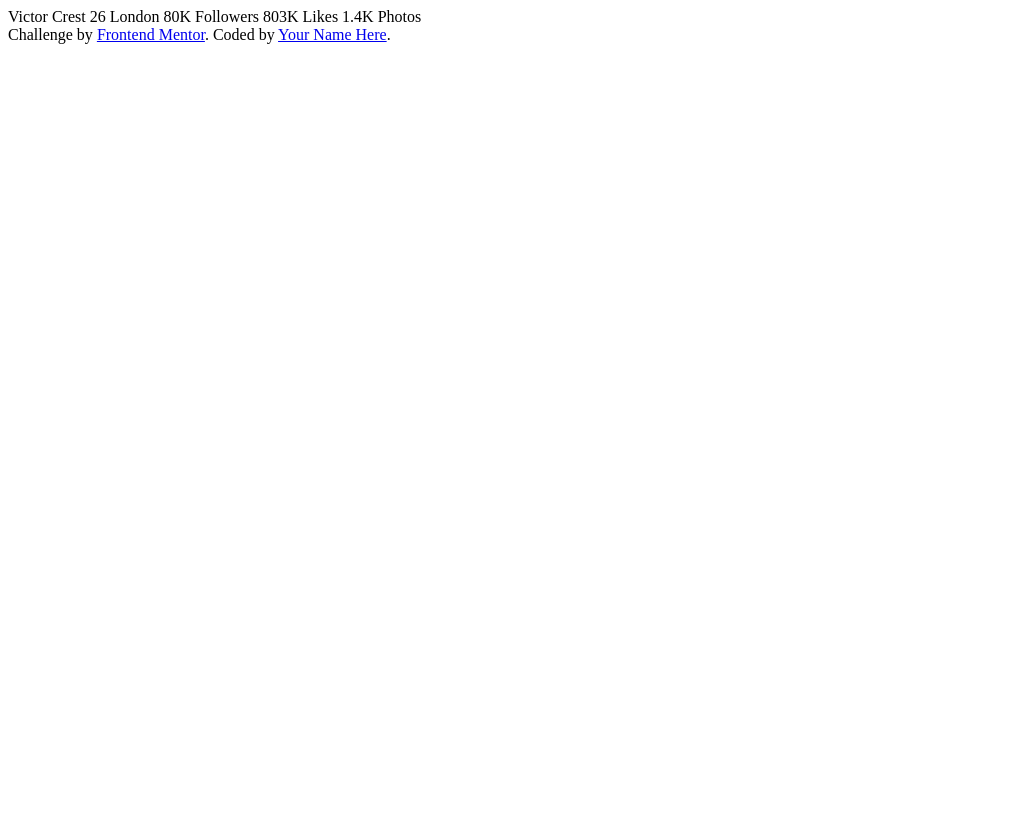
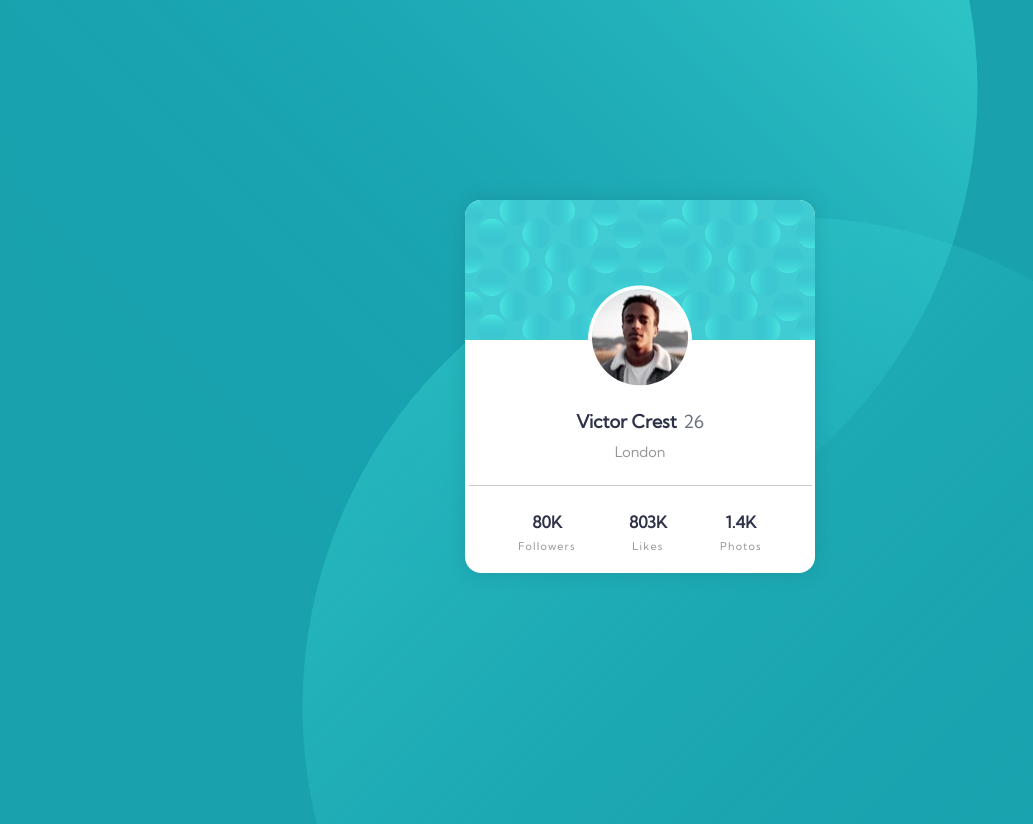
Before and after one commit to MauroLG/FM-profile-card-component, a plain HTML site: page index.html in a window 1280 px wide. Shown: the whole page, without its empty margins (0-1033 px from the left). Before the commit the page ends 800 px from the top, so only its background shows below. Drawn offline with Linux system fonts and the light colour scheme.

Commit message:
Final design

```diff
--- a/index.html
+++ b/index.html
@@ -4,26 +4,59 @@
     <meta charset="UTF-8" />
     <meta name="viewport" content="width=device-width, initial-scale=1.0" />
     <!-- displays site properly based on user's device -->
-
+    <link rel="preconnect" href="https://fonts.gstatic.com" />
+    <link
+      href="https://fonts.googleapis.com/css2?family=Kumbh+Sans&display=swap"
+      rel="stylesheet"
+    />
     <link
       rel="icon"
       type="image/png"
       sizes="32x32"
       href="./images/favicon-32x32.png"
     />
+    <link rel="stylesheet" href="style/styles.css" />
 
     <title>Frontend Mentor | Profile card component</title>
-
-    <!-- Feel free to remove these styles or customise in your own stylesheet 👍 -->
-    <style></style>
   </head>
   <body>
-    Victor Crest 26 London 80K Followers 803K Likes 1.4K Photos
-    <div class="attribution">
-      Challenge by
-      <a href="https://www.frontendmentor.io?ref=challenge" target="_blank"
-        >Frontend Mentor</a
-      >. Coded by <a href="#">Your Name Here</a>.
+    <div class="top-bg"><img src="images/bg-pattern-top.svg" alt="" /></div>
+    <main class="container">
+      <section class="top">
+        <img src="images/bg-pattern-card.svg" alt="" class="banner-top" />
+      </section>
+      <section class="bottom">
+        <div class="portrait-container">
+          <img src="images/image-victor.jpg" alt="" class="portrait" />
+        </div>
+        <div class="personal-data">
+          <div class="top-data">
+            <span class="name">Victor Crest</span>
+            <span class="age">26</span>
+          </div>
+          <div class="bottom-data">
+            <span class="city">London</span>
+          </div>
+        </div>
+        <hr />
+        <div class="social-data">
+          <div class="followers">
+            <span class="number">80K</span>
+            <span class="text">Followers</span>
+          </div>
+          <div class="likes">
+            <span class="number">803K</span>
+            <span class="text">Likes</span>
+          </div>
+          <div class="photos">
+            <span class="number">1.4K</span>
+            <span class="text">Photos</span>
+          </div>
+        </div>
+      </section>
+    </main>
+    <div class="bottom-bg">
+      <img src="images/bg-pattern-bottom.svg" alt="" />
     </div>
   </body>
 </html>
--- /dev/null
+++ b/style/styles.css
@@ -0,0 +1,127 @@
+:root {
+  font-size: 18px;
+  --dark-cyan: hsl(185, 75%, 39%);
+  --verydark-desaturated-blue: hsl(229, 23%, 23%);
+  --dark-grayish-blue: hsl(227, 10%, 46%);
+  --dark-gray: hsl(0, 0%, 59%);
+}
+
+body {
+  font-family: 'Kumbh Sans', sans-serif;
+  background: var(--dark-cyan);
+}
+
+.container {
+  z-index: 1;
+  position: relative;
+  width: 350px;
+  height: 373px;
+  margin: 25vh auto;
+  border-radius: 0.9rem;
+  background-color: white;
+  box-shadow: 0px 0px 20px 1px rgb(0, 0, 0, 0.1);
+}
+
+.banner-top {
+  border-radius: 0.9rem 0.9rem 0 0;
+}
+
+.portrait-container {
+  position: absolute;
+  left: 50%;
+  top: 37.5%;
+  transform: translate(-50%, -50%);
+  border: 4px solid white;
+  border-radius: 50%;
+}
+
+.portrait {
+  width: 100%;
+  border-radius: 50%;
+}
+
+.personal-data {
+  display: flex;
+  flex-direction: column;
+  height: 140px;
+  justify-content: center;
+  align-items: center;
+}
+
+.name {
+  color: var(--verydark-desaturated-blue);
+  font-weight: 600;
+}
+
+.top-data {
+  padding-top: 30px;
+  margin: 10px 0;
+}
+
+.age {
+  color: var(--dark-grayish-blue);
+  padding-left: 2px;
+}
+
+.city {
+  display: block;
+  color: var(--dark-gray);
+  font-size: 0.8rem;
+}
+
+hr {
+  border: none;
+  height: 1px;
+  background-color: #ccc;
+  width: 98%;
+  margin: 0 auto;
+}
+
+.social-data {
+  display: flex;
+  height: 93px;
+  justify-content: space-evenly;
+}
+
+.followers,
+.photos,
+.likes {
+  display: flex;
+  flex-direction: column;
+  justify-content: center;
+  align-items: center;
+}
+
+.text {
+  font-size: 0.6rem;
+  letter-spacing: 1.2px;
+  color: var(--dark-gray);
+}
+
+.number {
+  padding-bottom: 0.4rem;
+  font-size: 0.9rem;
+  font-weight: 600;
+  color: var(--verydark-desaturated-blue);
+}
+
+.top-bg {
+  z-index: 0;
+  position: absolute;
+  top: -50%;
+  left: 0%;
+  transform: translate(0%, 0%);
+  opacity: 0.9;
+}
+
+.bottom-bg {
+  z-index: 0;
+  position: absolute;
+  bottom: -50%;
+  right: 0;
+  transform: translate(0%, 0%);
+  opacity: 0.9;
+}
+
+
+}
```
